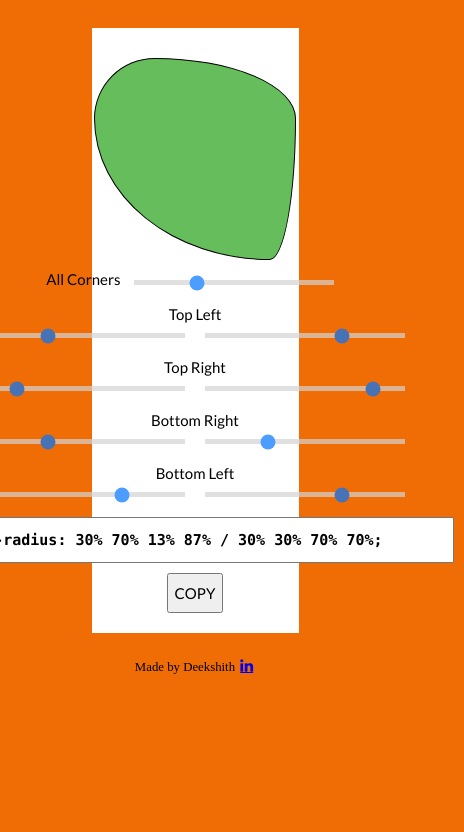
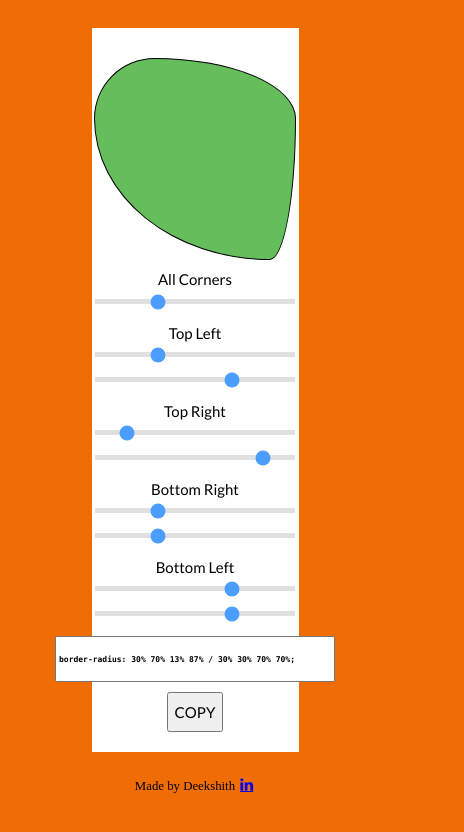
Before and after one commit to bndkn24/border-radius-previewer, a plain HTML site: page index.html in a window 390 px wide. Shown: the whole page, 464 px wide, since content can reach past the window. Drawn offline with Linux system fonts and the light colour scheme.

Commit message:
Modified styles to make the site responsive

```diff
--- a/styles.css
+++ b/styles.css
@@ -89,3 +89,32 @@ footer {
   font-size: 15px;
   margin: 5px 2px;
 }
+
+@media only screen and (max-width: 1055px) {
+  input[type="text"] {
+    margin: 10px;
+    width: 410px;
+    height: 40px;
+    font: 12px Monaco, "Courier New", monospace;
+    font-weight: bold;
+  }
+}
+
+@media only screen and (max-width: 840px) {
+  input[type="text"] {
+    margin: 10px;
+    width: 272px;
+    height: 40px;
+    font: 8px Monaco, "Courier New", monospace;
+    font-weight: bold;
+  }
+
+  .slider {
+    display: flex;
+    flex-direction: column;
+  }
+
+  .all {
+    text-align: center;
+  }
+}
```
